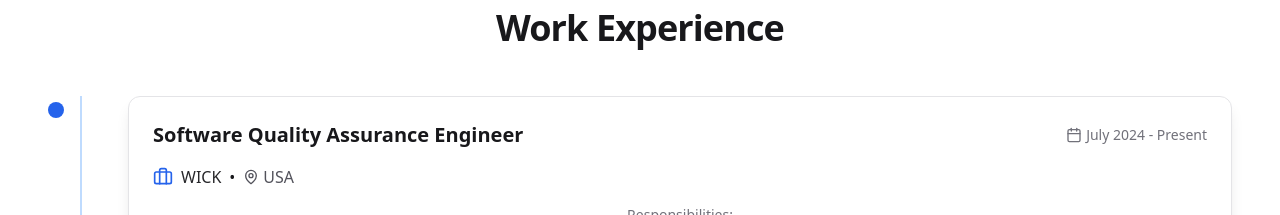
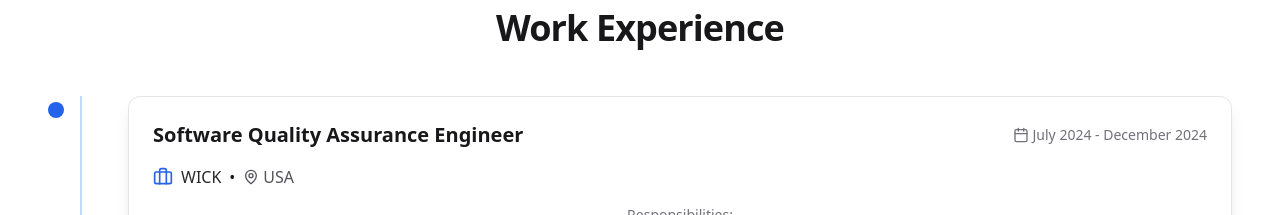
Before and after one commit to Syeda-Sobia-Gerdazi/portfolio-sobia, a React (Vite) app: page / in a window 1280 px wide. Shown: the part 1840-2055 px from the top of the page. Built offline with nearby package versions, Linux system fonts and the light colour scheme.

Commit message:
Portfolio-updatee

```diff
--- a/src/components/sections/Experience.tsx
+++ b/src/components/sections/Experience.tsx
@@ -7,7 +7,7 @@ const Experience: React.FC = () => {
       company: "WICK",
       location: "USA",
       position: "Software Quality Assurance Engineer",
-      period: "July 2024 - Present",
+      period: "July 2024 - December 2024",
       description: [
         "Led automation efforts for mobile application testing using Maestro",
         "Conducted comprehensive testing of cross-platform mobile applications (iOS and Android)",
```
